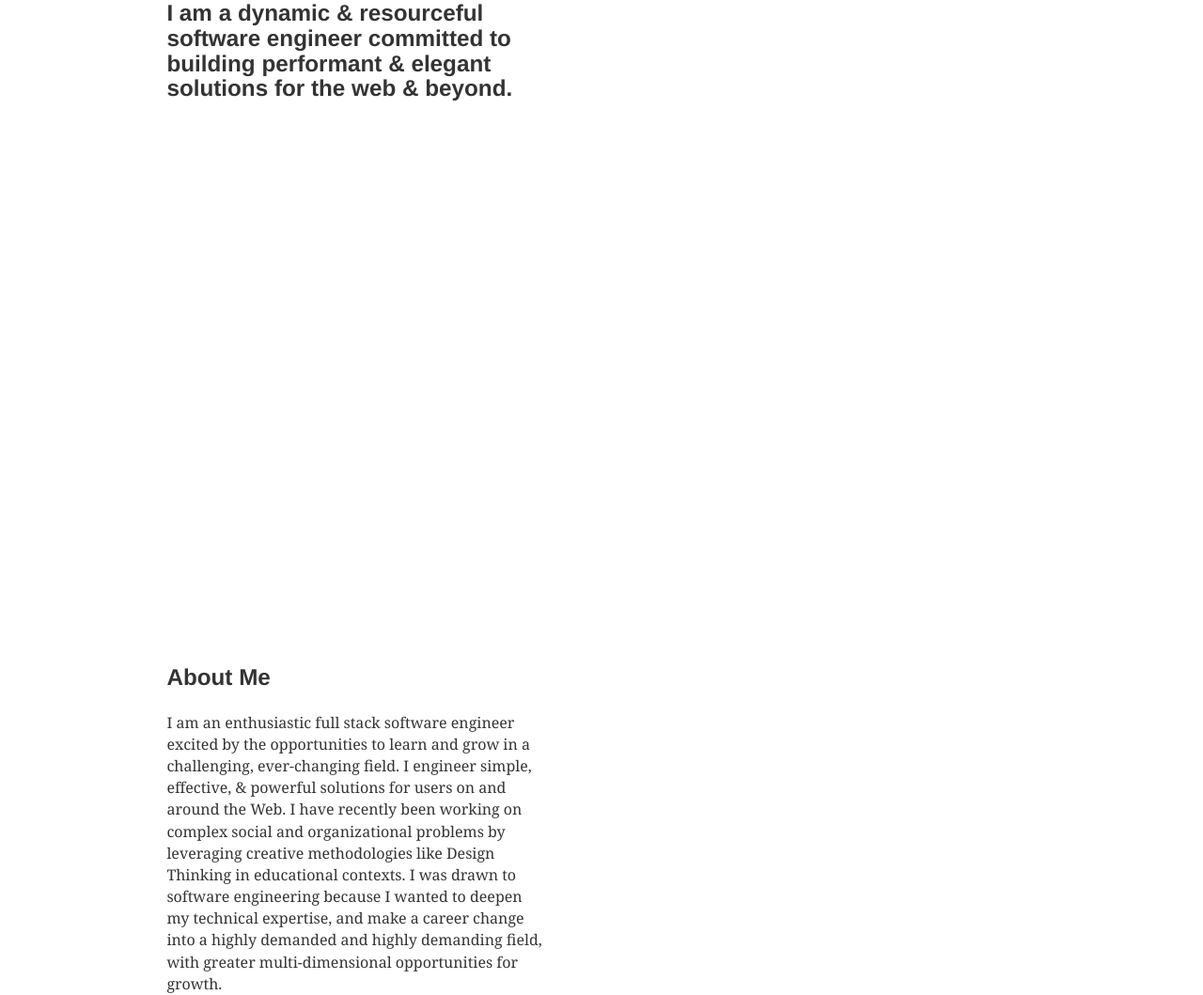
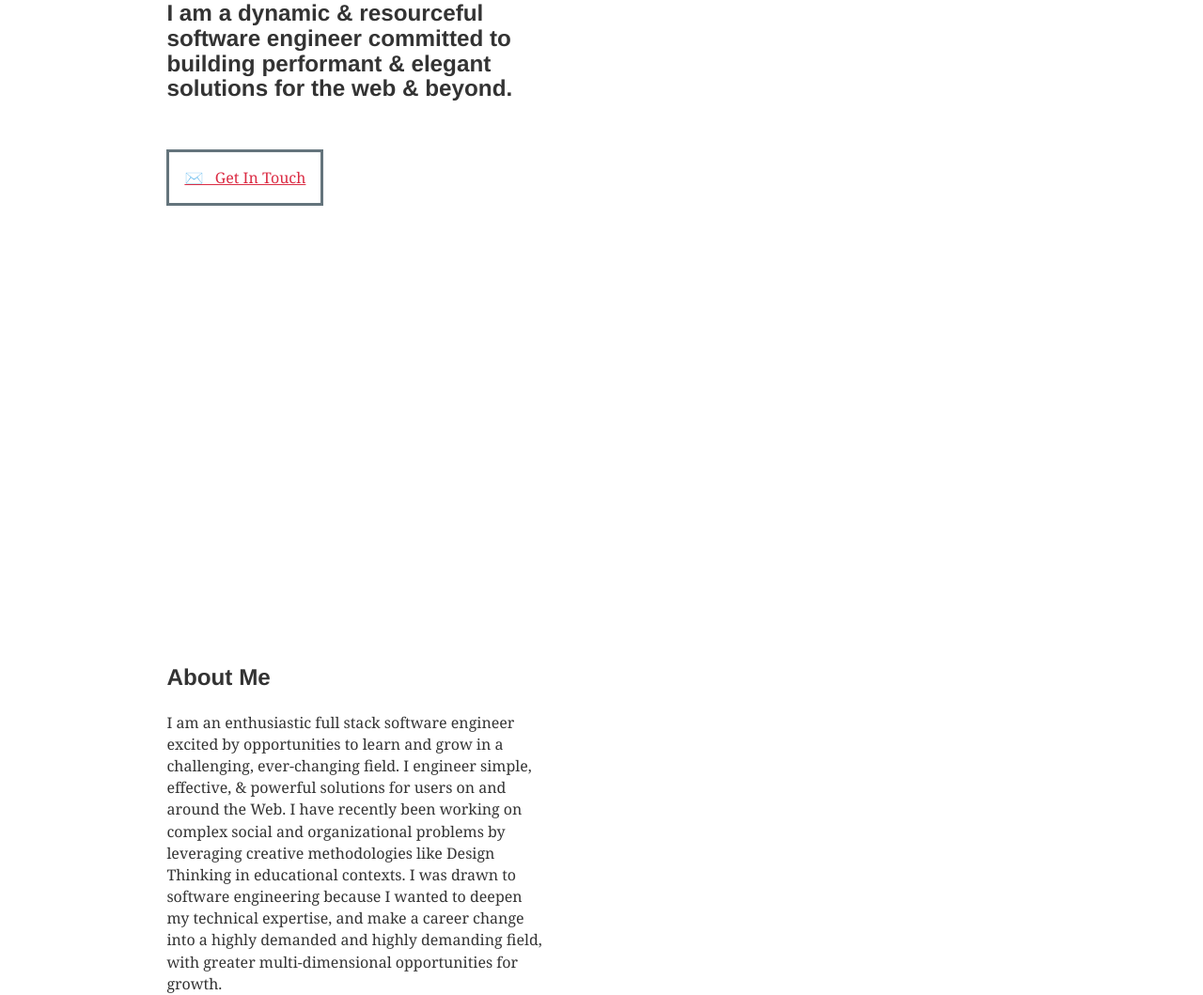
Before and after one commit to chas-e/chas-portfolio, a Gatsby site: page / in a window 1280 px wide. Shown: the part 243-1302 px from the top of the page at 94% size. Built offline with nearby package versions, Linux system fonts and the light colour scheme; Gatsby itself is replaced by a stand-in of ours.

Commit message:
adding  email button component

```diff
--- a/src/components/about-block.jsx
+++ b/src/components/about-block.jsx
@@ -7,7 +7,7 @@ const AboutBlock = () => {
         <>
             <h2>About Me</h2>
 
-            <p>I am an enthusiastic full stack software engineer excited by the opportunities to learn and grow in a challenging, ever-changing field. I engineer simple, effective, & powerful solutions for users on and around the Web. I have recently been working on complex social and organizational problems by leveraging creative methodologies like Design Thinking in educational contexts. I was drawn to software engineering because I wanted to deepen my technical expertise, and make a career change into a highly demanded and highly demanding field, with greater multi-dimensional  opportunities for growth.</p>
+            <p>I am an enthusiastic full stack software engineer excited by opportunities to learn and grow in a challenging, ever-changing field. I engineer simple, effective, & powerful solutions for users on and around the Web. I have recently been working on complex social and organizational problems by leveraging creative methodologies like Design Thinking in educational contexts. I was drawn to software engineering because I wanted to deepen my technical expertise, and make a career change into a highly demanded and highly demanding field, with greater multi-dimensional  opportunities for growth.</p>
 
             <p>I am a member of a vibrant community in Baltimore city, and love the city’s lush green spaces and stunning waterfront views. I also enjoy saying hi to all of the pets out on walks with their humans.</p>
 
--- a/src/components/contact.jsx
+++ b/src/components/contact.jsx
@@ -8,14 +8,7 @@ const Contact = () => {
             &nbsp; &nbsp; &nbsp; &nbsp; &nbsp; &nbsp; &nbsp;
             <p>I am excited to speak with you about current opportunities. Let's grow together.</p>
         &nbsp; &nbsp; &nbsp; &nbsp; &nbsp; &nbsp; &nbsp;
-            <div style={{ margin: `1.45rem auto`, }}>
-                <a href="mailto:charles@chasengineering.dev"
-                    style={{
-                        border: `solid #64747c`,
-                        padding: `1rem`,
-                    }}>
-                    ✉️ &nbsp; Get In Touch</a>
-            </div>
+
         </>
     );
 }
--- /dev/null
+++ b/src/components/email-button.jsx
@@ -0,0 +1,16 @@
+import React from 'react';
+
+const EmailButton = () => {
+    return (
+        <div style={{ margin: `1.45rem auto`, }}>
+            <a href="mailto:charles@chasengineering.dev"
+                style={{
+                    border: `solid #64747c`,
+                    padding: `1rem`,
+                }}>
+                ✉️ &nbsp; Get In Touch</a>
+        </div>
+    );
+}
+
+export default EmailButton;
--- a/src/pages/index.js
+++ b/src/pages/index.js
@@ -5,9 +5,11 @@ import Layout from "../components/layout";
 import Image from "../components/image";
 import SEO from "../components/seo";
 import SocMedia from "../components/soc-media";
+import EmailLink from "../components/email-link";
 import AboutBlock from "../components/about-block";
 import ProjectBlock from "../components/project-block";
 import Contact from "../components/contact";
+import EmailButton from "../components/email-button";
 
 
 const IndexPage = () => (
@@ -23,6 +25,8 @@ const IndexPage = () => (
       <section id="intro" style={{ height: `100vmin`, }}>
         <h1> HELLO, my name is Charles (Chas) Eubanks.</h1>
         <h2>I am a dynamic & resourceful software engineer committed to building performant & elegant solutions for the web & beyond.</h2>
+        &nbsp; &nbsp; &nbsp; &nbsp; &nbsp; &nbsp; &nbsp;
+        <EmailButton />
       </section>
 
       <section id="about" style={{ height: `100vmin`, }}>
@@ -35,6 +39,8 @@ const IndexPage = () => (
 
       <section id="contact" style={{ height: `85vmin`, }}>
         <Contact />
+        &nbsp; &nbsp; &nbsp; &nbsp; &nbsp; &nbsp; &nbsp;
+        <EmailButton />
       </section>
 
     </div>
```
Also changed, not shown: src/components/layout.js (+9 -9 lines).
